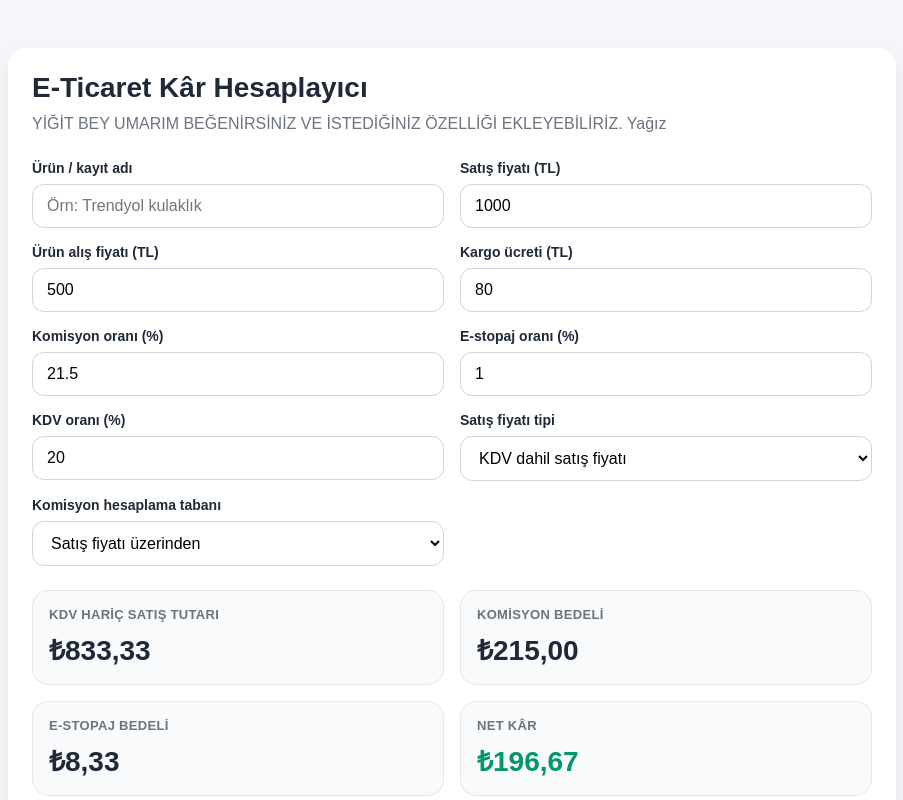
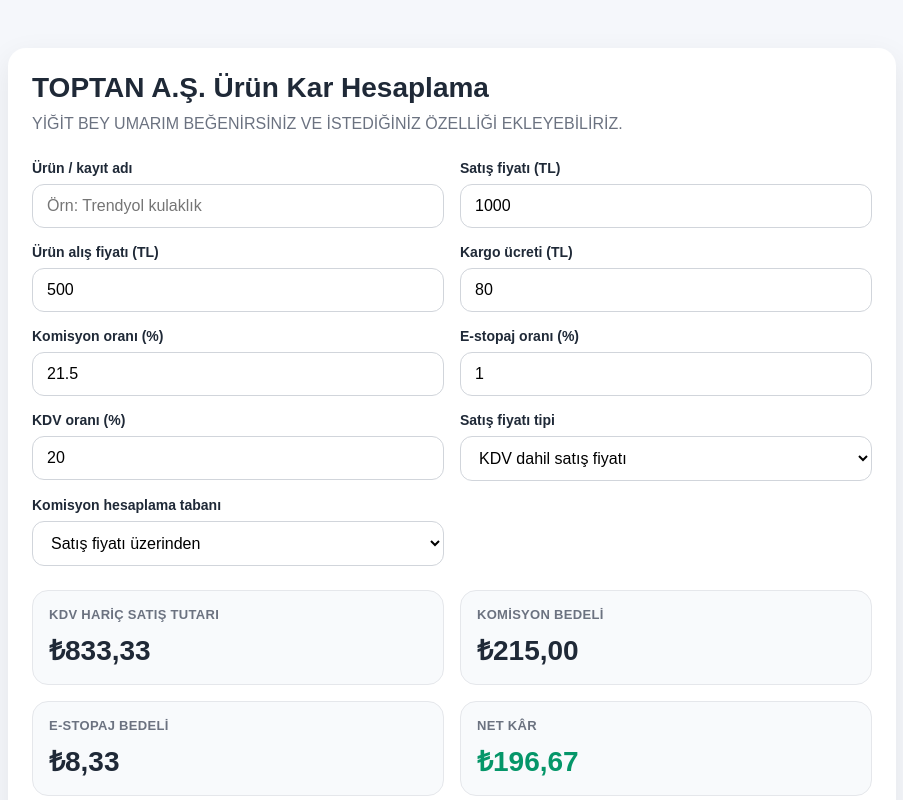
Before and after one commit to TonCrimeGame-dotcom/Hesaplay-c-, a plain HTML site: page index.html in a window 1280 px wide. Shown: the top 800 px of the page, without its empty margins (188-1091 px from the left). Drawn offline with Linux system fonts and the light colour scheme; no server answers.

Commit message:
Update index.html

```diff
--- a/index.html
+++ b/index.html
@@ -199,11 +199,10 @@
 <body>
   <div class="wrap">
     <div class="card">
-      <h1>E-Ticaret Kâr Hesaplayıcı</h1>
-      <p class="desc">
-        YİĞİT BEY UMARIM BEĞENİRSİNİZ VE İSTEDİĞİNİZ ÖZELLİĞİ EKLEYEBİLİRİZ.
-        <span class="signature-name">Yağız</span>
-      </p>
+      <h1>TOPTAN A.Ş. Ürün Kar Hesaplama</h1>
+     <p class="desc">
+  YİĞİT BEY UMARIM BEĞENİRSİNİZ VE İSTEDİĞİNİZ ÖZELLİĞİ EKLEYEBİLİRİZ.
+</p>
 
       <div class="grid">
         <div class="field">
```
